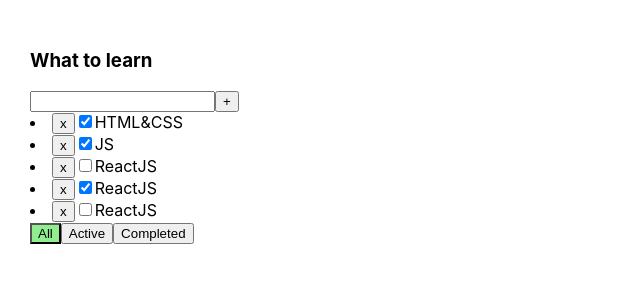
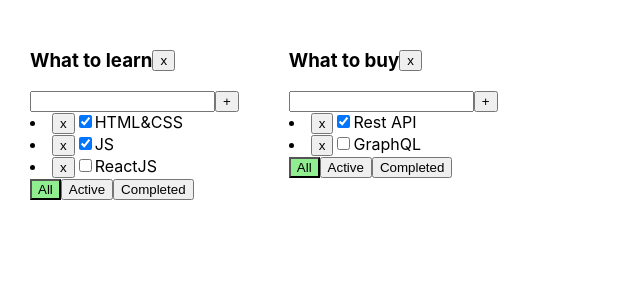
Before and after one commit to electrixky/todolistNew, a React (Create React App) app: page / in a window 1280 px wide. Shown: the top 300 px of the page, without its empty margins (0-640 px from the left). Built offline with nearby package versions, Linux system fonts and the light colour scheme.

Commit message:
Associative array for tasks

```diff
--- a/src/App.tsx
+++ b/src/App.tsx
@@ -9,56 +9,95 @@
     isDone: boolean
 }
 
+type TodolistType = {
+    id: string
+    title: string
+    filter: FilterValueType
+}
+
+type TasksStateType = {
+    [key: string]: TasksType[]
+}
+
 export type FilterValueType = "All" | "Active" | "Completed"
 
 function App() {
 
-    const [tasks, setTasks] = useState<TasksType[]>(
-        [
+    let todolistID1 = v1()
+    let todolistID2 = v1()
+
+    let [todolists, setTodolists] = useState<TodolistType[]>([
+        {id: todolistID1, title: 'What to learn', filter: 'All'},
+        {id: todolistID2, title: 'What to buy', filter: 'All'},
+    ])
+
+    let [tasks, setTasks] = useState<TasksStateType>({
+        [todolistID1]: [
             {id: v1(), title: 'HTML&CSS', isDone: true},
             {id: v1(), title: 'JS', isDone: true},
             {id: v1(), title: 'ReactJS', isDone: false},
-            {id: v1(), title: 'ReactJS', isDone: true},
-            {id: v1(), title: 'ReactJS', isDone: false},
-        ]
-    )
+        ],
+        [todolistID2]: [
+            {id: v1(), title: 'Rest API', isDone: true},
+            {id: v1(), title: 'GraphQL', isDone: false},
+        ],
+    })
 
-    const [filterValue, setFilterValue] = useState<FilterValueType>("All")
-
-    const removeTask = (id: string) => {
-        const filteredTasks = tasks.filter(task => task.id !== id)
-        setTasks(filteredTasks)
+    const removeTask = (todolistId: string, id: string) => {
+        setTasks({...tasks, [todolistId]: tasks[todolistId].filter(t => t.id !== id)})
     }
 
-    const addTask = (newTitle: string) => {
+    const addTask = (todolistId: string, newTitle: string) => {
         const newTask = {id: v1(), title: newTitle, isDone: false}
-        setTasks([newTask, ...tasks])
+        setTasks({...tasks, [todolistId]: [newTask, ...tasks[todolistId]]})
     }
 
-    const filteredTasks = () => {
-        switch (filterValue) {
+    // let tasksForTodolist = tasks
+
+    const filteredTasks = (todolistId: string, filter: FilterValueType) => {
+        switch (filter) {
             case "All":
-                return tasks
+                return tasks[todolistId]
             case "Active":
-                return tasks.filter(task => !task.isDone)
+                return tasks[todolistId].filter(task => !task.isDone)
             case "Completed":
-                return tasks.filter(task => task.isDone)
+                return tasks[todolistId].filter(task => task.isDone)
         }
     }
 
-    const changeFilter = (filter: FilterValueType) => {
-        setFilterValue(filter)
+    const changeFilter = (todolistId: string, filter: FilterValueType) => {
+        setTodolists(todolists.map(tl => tl.id === todolistId ? {...tl, filter} : tl))
     }
 
-    const changeTaskStatus = (id: string, newStatus: boolean) => {
-        const newState = tasks.map(task => task.id === id ? {...task, isDone: newStatus} : task)
-        setTasks(newState)
+    const changeTaskStatus = (todolistId: string, id: string, newStatus: boolean) => {
+        setTasks({...tasks, [todolistId]: tasks[todolistId].map(t => t.id === id ? {...t, isDone: newStatus} : t)})
+    }
+
+    const removeTodolist = (todolistId: string) => {
+        const newTodolists = todolists.filter(tl => tl.id !== todolistId)
+        setTodolists(newTodolists)
+        delete tasks[todolistId]
+        setTasks({...tasks})
     }
 
     return (
         <div className="App">
-            <Todolist title="What to learn" tasks={filteredTasks()} removeTask={removeTask} addTask={addTask}
-                      changeFilter={changeFilter} changeTaskStatus={changeTaskStatus} filter={filterValue}/>
+            {todolists.map(todolist => {
+                return (
+                    <Todolist
+                        key={todolist.id}
+                        todolistId={todolist.id}
+                        title={todolist.title}
+                        tasks={filteredTasks(todolist.id, todolist.filter)}
+                        removeTask={removeTask}
+                        addTask={addTask}
+                        changeFilter={changeFilter}
+                        changeTaskStatus={changeTaskStatus}
+                        filter={todolist.filter}
+                        removeTodolist={removeTodolist}
+                    />
+                )
+            })}
         </div>
     );
 }
--- a/src/components/Task.tsx
+++ b/src/components/Task.tsx
@@ -3,18 +3,19 @@
 import {Button} from "./Button";
 
 type TaskPropsType = TasksType & {
-    removeTask: (id: string) => void
-    changeTaskStatus: (id: string, newStatus: boolean) => void
+    todolistId: string
+    removeTask: (todolistId: string, id: string) => void
+    changeTaskStatus: (todolistId: string, id: string, newStatus: boolean) => void
 }
-export const Task = ({id, title, isDone, removeTask, changeTaskStatus}: TaskPropsType) => {
+export const Task = ({id, title, isDone, todolistId, removeTask, changeTaskStatus}: TaskPropsType) => {
     const changeTaskStatusHandler = (e: ChangeEvent<HTMLInputElement>) => {
         const newStatusValue = e.currentTarget.checked
-        changeTaskStatus(id, newStatusValue)
+        changeTaskStatus(todolistId, id, newStatusValue)
     }
 
     return (
         <li>
-            <Button title={"x"} onClick={()=>removeTask(id)}/>
+            <Button title={"x"} onClick={()=>removeTask(todolistId, id)}/>
             <input type="checkbox" onChange={changeTaskStatusHandler} checked={isDone}/>
             <span>{title}</span>
         </li>
--- a/src/components/Todolist.tsx
+++ b/src/components/Todolist.tsx
@@ -5,22 +5,26 @@
 import s from "./todolist.module.css"
 
 type TodolistPropsType = {
+    todolistId: string
     title: string
     tasks: TasksType[]
-    removeTask: (id: string) => void
-    addTask: (newTitle: string) => void
-    changeFilter: (filter: FilterValueType) => void
-    changeTaskStatus: (id: string, newStatus: boolean) => void
+    removeTask: (todolistId: string, id: string) => void
+    addTask: (todolistId: string, newTitle: string) => void
+    changeFilter: (todolistId: string, filter: FilterValueType) => void
+    changeTaskStatus: (todolistId: string, id: string, newStatus: boolean) => void
     filter: FilterValueType
+    removeTodolist: (todolistId: string) => void
 };
 export const Todolist = ({
+                             todolistId,
                              title,
                              tasks,
                              removeTask,
                              addTask,
                              changeFilter,
                              changeTaskStatus,
-                             filter
+                             filter,
+                             removeTodolist
                          }: TodolistPropsType) => {
 
     // const inputRef = useRef<HTMLInputElement | null>(null)
@@ -29,7 +33,8 @@
 
     const mappedTasks = tasks.length ?
         tasks.map(task => {
-            return <Task key={task.id} removeTask={removeTask} changeTaskStatus={changeTaskStatus} {...task}/>
+            return <Task key={task.id} todolistId={todolistId} removeTask={removeTask}
+                         changeTaskStatus={changeTaskStatus} {...task}/>
         }) : <div>No tasks</div>
 
     // const addTaskHandler = () => {
@@ -41,7 +46,7 @@
 
     const addTaskHandler = () => {
         if (taskTitle.trim()) {
-            addTask(taskTitle.trim())
+            addTask(todolistId, taskTitle.trim())
         } else {
             setError("Title is required.")
         }
@@ -60,7 +65,10 @@
 
     return (
         <div>
-            <h3>{title}</h3>
+            <div className={s.todolistTitleContainer}>
+                <h3>{title}</h3>
+                <Button title={'x'} onClick={() => removeTodolist(todolistId)}/>
+            </div>
             <div>
                 <input
                     value={taskTitle}
@@ -76,11 +84,11 @@
             {error && <span className={s.errorMessage}>Title is required.</span>}
             {mappedTasks}
             <div>
-                <Button title={"All"} onClick={() => changeFilter("All")}
+                <Button title={"All"} onClick={() => changeFilter(todolistId, "All")}
                         className={filter === "All" ? s.activeFilter : ""}/>
-                <Button title={"Active"} onClick={() => changeFilter("Active")}
+                <Button title={"Active"} onClick={() => changeFilter(todolistId, "Active")}
                         className={filter === "Active" ? s.activeFilter : ""}/>
-                <Button title={"Completed"} onClick={() => changeFilter("Completed")}
+                <Button title={"Completed"} onClick={() => changeFilter(todolistId, "Completed")}
                         className={filter === "Completed" ? s.activeFilter : ""}/>
             </div>
         </div>
--- a/src/components/todolist.module.css
+++ b/src/components/todolist.module.css
@@ -9,3 +9,8 @@
 .activeFilter {
     background-color: lightgreen;
 }
+
+.todolistTitleContainer {
+    display: flex;
+    align-items: center;
+}
```
